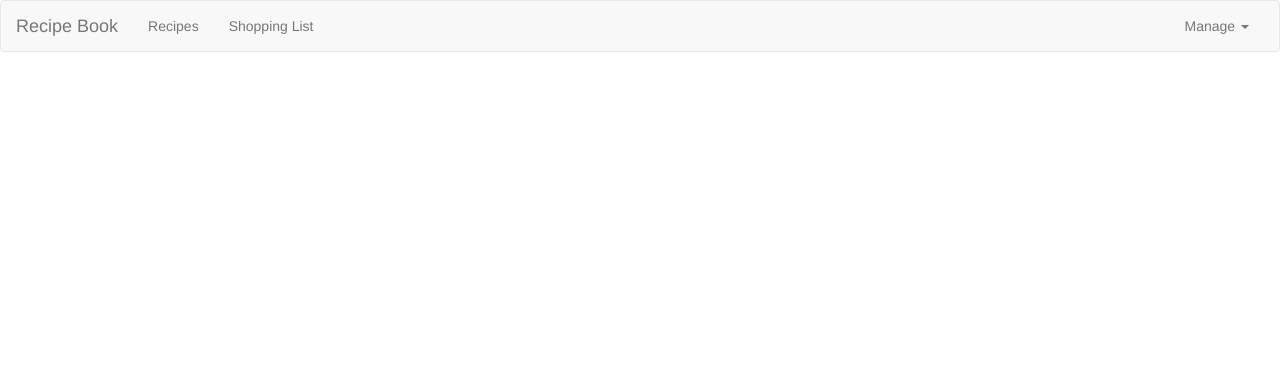
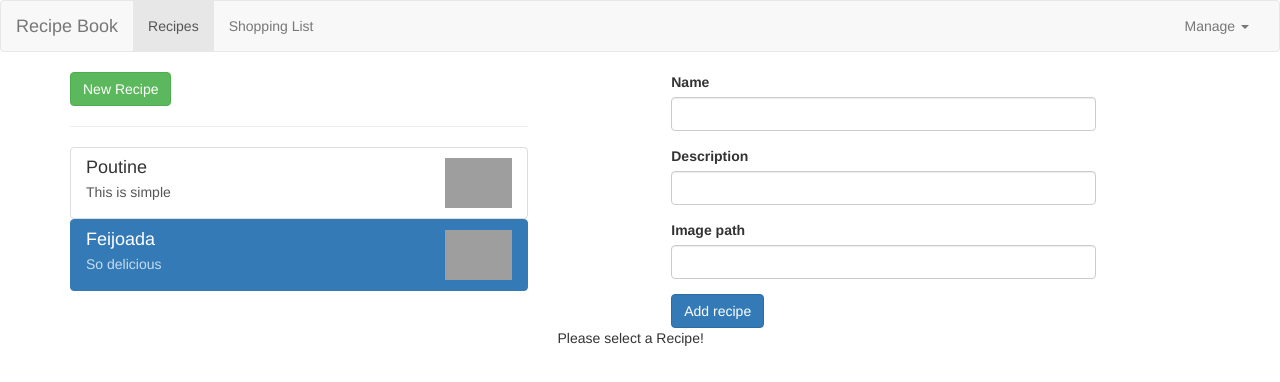
Before and after one commit to cleristonm/Angular-Course, an Angular app in the folder section03_Course_Project/: page /recipes/1/edit in a window 1280 px wide. Before the commit this address led to /. Shown: the top 382 px of the page. Built offline with nearby package versions, Linux system fonts and the light colour scheme; grey boxes are pictures that could not be loaded.

Commit message:
Programmatic Navigation to the Edit page

```diff
--- a/section03_Course_Project/src/app/app-routing.module.ts
+++ b/section03_Course_Project/src/app/app-routing.module.ts
@@ -2,6 +2,7 @@ import { NgModule } from "@angular/core";
 import { RouterModule, Routes } from "@angular/router";
 import { HeaderComponent } from "./header/header.component";
 import { RecipeDetailComponent } from "./recipes/recipe-detail/recipe-detail.component";
+import { RecipeEditComponent } from "./recipes/recipe-edit/recipe-edit.component";
 import { RecipeListComponent } from "./recipes/recipe-list/recipe-list.component";
 import { RecipesComponent } from "./recipes/recipes.component";
 
@@ -11,7 +12,10 @@ const appRoutes: Routes = [
 
     { path: '', redirectTo: '/recipes', pathMatch: 'full' },
     { path: 'recipes', component: RecipesComponent, children:[
-        { path: ':id', component: RecipeDetailComponent }
+        { path: 'new', component: RecipeEditComponent },
+        { path: ':id', component: RecipeDetailComponent },
+        { path: ':id/edit', component: RecipeEditComponent },
+
     ] },
     { path: 'shopping-list', component: ShoppingListComponent },
 ]
--- a/section03_Course_Project/src/app/app.module.ts
+++ b/section03_Course_Project/src/app/app.module.ts
@@ -14,6 +14,7 @@ import { RecipeItemComponent } from './recipes/recipe-list/recipe-item/recipe-it
 import { DropdownDirective } from './shared/dropdown.directive';
 import { ShoppingListService } from './shopping-list/shopping-list.service';
 import { AppRoutingModule } from './app-routing.module';
+import { RecipeEditComponent } from './recipes/recipe-edit/recipe-edit.component';
 
 
 @NgModule({
@@ -26,7 +27,8 @@ import { AppRoutingModule } from './app-routing.module';
     ShoppingEditComponent,
     RecipeDetailComponent,
     RecipeItemComponent,
-    DropdownDirective
+    DropdownDirective,
+    RecipeEditComponent
   ],
   imports: [
     BrowserModule,
--- a/section03_Course_Project/src/app/recipes/recipe-detail/recipe-detail.component.html
+++ b/section03_Course_Project/src/app/recipes/recipe-detail/recipe-detail.component.html
@@ -20,7 +20,7 @@
             </button>
             <ul class="dropdown-menu">
                 <li><a (click)="addIngredientsToShoppingList()" style="cursor: pointer;">To Shopping List</a></li>
-                <li><a style="cursor: pointer;">Edit Recipe</a></li>
+                <li><a style="cursor: pointer;" [routerLink]="['edit']">Edit Recipe</a></li>
                 <li><a style="cursor: pointer;">Delete Recipe</a></li>
             </ul>
         </div>
--- /dev/null
+++ b/section03_Course_Project/src/app/recipes/recipe-edit/recipe-edit.component.html
@@ -0,0 +1,21 @@
+<div class="row">
+    <div class="col-xs-12 col-md-8 col-md-offset-2">
+        <div class="form-group">
+            <label for="name">Name</label>
+            <input name="name" type="text" class="form-control" #name>
+        </div>
+        <div class="form-group">
+            <label for="description">Description</label>
+            <input type="description" class="form-control" #description>
+        </div>
+        <div class="form-group">
+            <label for="imagemPath">Image path</label>
+            <input type="imagemPath" class="form-control" #imagemPath>
+        </div>
+        <button
+            class="btn btn-primary"
+            (click)="onAddEditRecipe(name.value, description.value, imagemPath.value)">
+            Add recipe
+        </button>
+    </div>
+</div>
--- /dev/null
+++ b/section03_Course_Project/src/app/recipes/recipe-edit/recipe-edit.component.ts
@@ -0,0 +1,45 @@
+import { Component, OnInit } from '@angular/core';
+import { ActivatedRoute, Params, Router } from '@angular/router';
+import { Recipe } from '../recipe.model';
+import { RecipeService } from '../recipe.service';
+
+@Component({
+  selector: 'app-recipe-edit',
+  templateUrl: './recipe-edit.component.html',
+  styleUrls: ['./recipe-edit.component.css']
+})
+export class RecipeEditComponent implements OnInit {
+  id: number;
+  editMode = false;
+  recipe : Recipe;
+
+  constructor(private route: ActivatedRoute,
+    private recipeService: RecipeService,
+    private router: Router ) { }
+
+  ngOnInit(): void {
+    this.route.params
+      .subscribe(
+        (params : Params) => {
+          this.id = +params['id'];
+          this.editMode = params['id'] != null;
+
+          if (this.editMode){
+            this.recipe = this.recipeService.getRecipe(this.id);
+          }
+        }
+
+      )
+  }
+
+  onAddEditRecipe(name: string, description: string, imagePath: string){
+    if (this.editMode){
+      this.recipeService.editRecipe(this.id, name, description, imagePath);
+    }else{
+      this.recipeService.addRecipe(name, description, imagePath);
+    }
+    this.router.navigate(['/recipes'], {relativeTo: this.route});
+
+  }
+
+}
--- a/section03_Course_Project/src/app/recipes/recipe-list/recipe-list.component.html
+++ b/section03_Course_Project/src/app/recipes/recipe-list/recipe-list.component.html
@@ -1,6 +1,6 @@
 <div class="row">
     <div class="col-xs-12">
-        <button class="btn btn-success">New Recipe</button>
+        <button class="btn btn-success" (click)="onNewRecipe()">New Recipe</button>
     </div>
 </div>
 <hr>
--- a/section03_Course_Project/src/app/recipes/recipe-list/recipe-list.component.ts
+++ b/section03_Course_Project/src/app/recipes/recipe-list/recipe-list.component.ts
@@ -1,4 +1,5 @@
 import { Component, OnInit} from '@angular/core';
+import { ActivatedRoute, Router } from '@angular/router';
 import { Recipe } from '../recipe.model';
 import { RecipeService } from '../recipe.service';
 
@@ -10,11 +11,16 @@ import { RecipeService } from '../recipe.service';
 export class RecipeListComponent implements OnInit {
   recipes : Recipe[];
 
-  constructor(private recipeService:  RecipeService  ) { }
+  constructor(private recipeService:  RecipeService,
+    private router: Router,
+    private route: ActivatedRoute ) { }
 
   ngOnInit(): void {
     this.recipes = this.recipeService.getRecipes();
   }
 
+  onNewRecipe(){
+    this.router.navigate(['new'], {relativeTo: this.route});
+  }
 
 }
--- a/section03_Course_Project/src/app/recipes/recipe.service.ts
+++ b/section03_Course_Project/src/app/recipes/recipe.service.ts
@@ -40,5 +40,15 @@ export class RecipeService {
     return this.recipes[index];
   }
 
+  addRecipe(name: string, description: string, imagePath: string){
+    const recipeAdd : Recipe = new Recipe(name, description, imagePath, null);
+    this.recipes.push(recipeAdd);
+  }
+
+  editRecipe(index: number, name: string, description: string, imagePath: string){
+    const recipeEdit : Recipe = new Recipe(name, description, imagePath, null);
+    this.recipes[index] = recipeEdit;
+  }
+
 
 }
```
Also changed, not shown: section03_Course_Project/src/app/recipes/recipe-edit/recipe-edit.component.css (added).
